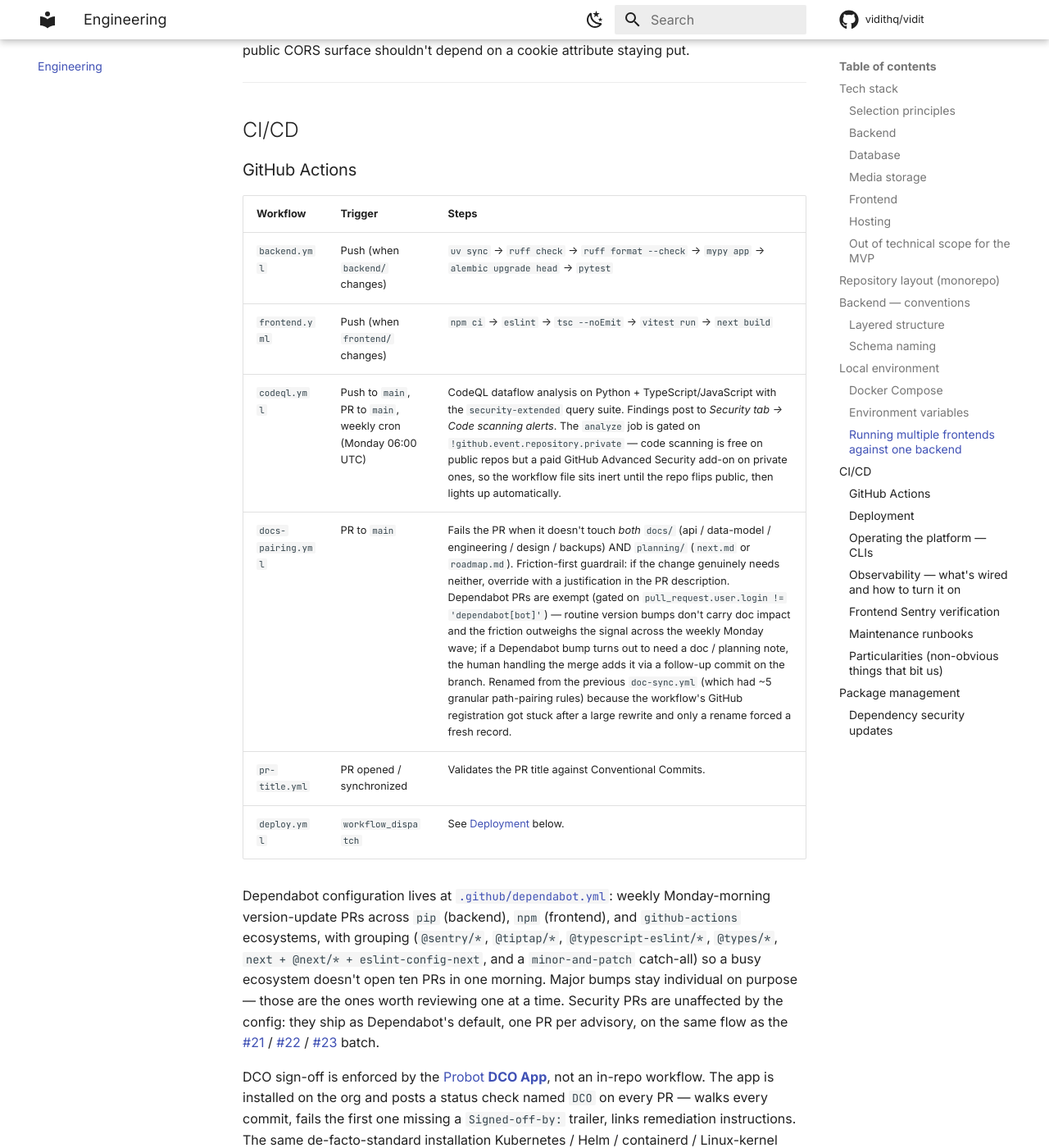
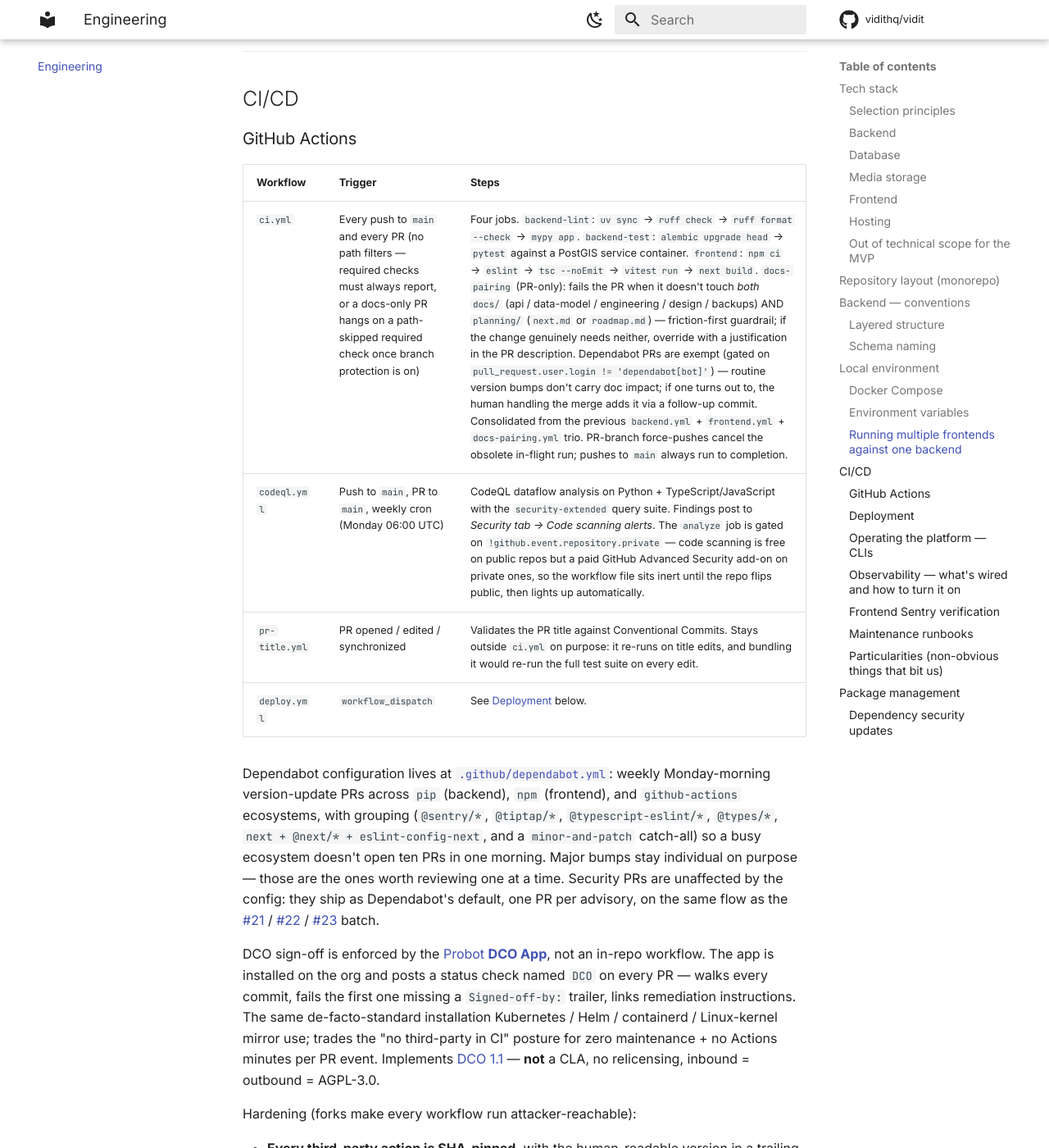
Before and after one commit to vidithq/vidit, an MkDocs documentation site: the page built from docs/engineering.md, in a window 1280 px wide and 1400 px high, scrolled down 8367 px. Shown: the whole window at 82% size. Built offline with MkDocs 1.6.1 and Material for MkDocs 9.7.7, drawn with Linux system fonts in a browser that asks for light colours; comment, search, counter and statistics services are not loaded; some of the changed text lies outside the part shown.

Commit message:
ci: consolidate backend/frontend/docs-pairing into one ci.yml
Three per-commit workflows become one with four jobs (backend-lint,
backend-test, frontend, docs-pairing PR-only, Dependabot exemption
intact). Path filters deliberately dropped: path-skipped required
checks never report and hang the merge button on docs-only PRs once
branch protection is on; the suites are small enough that always-run
wins. PR force-pushes cancel the obsolete in-flight run; main pushes
run to completion. pr-title.yml stays separate — it re-runs on title
edits, and bundling it would re-run the full suite each edit.

Doc sync: AGENTS, CONTRIBUTING, PR template, engineering.md (repo
tree, CI table, branch-protection row, dependency-response note).

Co-Authored-By: Claude Fable 5 <noreply@anthropic.com>
Signed-off-by: vidit-admin <admin@vidit.app>

````diff
--- a/docs/engineering.md
+++ b/docs/engineering.md
@@ -218,10 +218,8 @@ vidit/
 │
 └── .github/
     └── workflows/
-        ├── backend.yml
+        ├── ci.yml                  # per-commit gate: backend + frontend + docs-pairing jobs
         ├── deploy.yml              # manual workflow_dispatch (railway up / vercel deploy)
-        ├── docs-pairing.yml        # PR must touch docs/ AND planning/
-        ├── frontend.yml
         └── pr-title.yml
 ```
 
@@ -301,11 +299,9 @@ In prod, set `CORS_ORIGIN_REGEX=` (empty) in Railway env vars to drop the localh
 
 | Workflow | Trigger | Steps |
 |----------|---------|-------|
-| `backend.yml` | Push (when `backend/` changes) | `uv sync` → `ruff check` → `ruff format --check` → `mypy app` → `alembic upgrade head` → `pytest` |
-| `frontend.yml` | Push (when `frontend/` changes) | `npm ci` → `eslint` → `tsc --noEmit` → `vitest run` → `next build` |
+| `ci.yml` | Every push to `main` and every PR (no path filters — required checks must always report, or a docs-only PR hangs on a path-skipped required check once branch protection is on) | Four jobs. `backend-lint`: `uv sync` → `ruff check` → `ruff format --check` → `mypy app`. `backend-test`: `alembic upgrade head` → `pytest` against a PostGIS service container. `frontend`: `npm ci` → `eslint` → `tsc --noEmit` → `vitest run` → `next build`. `docs-pairing` (PR-only): fails the PR when it doesn't touch *both* `docs/` (api / data-model / engineering / design / backups) AND `planning/` (`next.md` or `roadmap.md`) — friction-first guardrail; if the change genuinely needs neither, override with a justification in the PR description. Dependabot PRs are exempt (gated on `pull_request.user.login != 'dependabot[bot]'`) — routine version bumps don't carry doc impact; if one turns out to, the human handling the merge adds it via a follow-up commit. Consolidated from the previous `backend.yml` + `frontend.yml` + `docs-pairing.yml` trio. PR-branch force-pushes cancel the obsolete in-flight run; pushes to `main` always run to completion. |
 | `codeql.yml` | Push to `main`, PR to `main`, weekly cron (Monday 06:00 UTC) | CodeQL dataflow analysis on Python + TypeScript/JavaScript with the `security-extended` query suite. Findings post to *Security tab → Code scanning alerts*. The `analyze` job is gated on `!github.event.repository.private` — code scanning is free on public repos but a paid GitHub Advanced Security add-on on private ones, so the workflow file sits inert until the repo flips public, then lights up automatically. |
-| `docs-pairing.yml` | PR to `main` | Fails the PR when it doesn't touch *both* `docs/` (api / data-model / engineering / design / backups) AND `planning/` (`next.md` or `roadmap.md`). Friction-first guardrail: if the change genuinely needs neither, override with a justification in the PR description. Dependabot PRs are exempt (gated on `pull_request.user.login != 'dependabot[bot]'`) — routine version bumps don't carry doc impact and the friction outweighs the signal across the weekly Monday wave; if a Dependabot bump turns out to need a doc / planning note, the human handling the merge adds it via a follow-up commit on the branch. Renamed from the previous `doc-sync.yml` (which had ~5 granular path-pairing rules) because the workflow's GitHub registration got stuck after a large rewrite and only a rename forced a fresh record. |
-| `pr-title.yml` | PR opened / synchronized | Validates the PR title against Conventional Commits. |
+| `pr-title.yml` | PR opened / edited / synchronized | Validates the PR title against Conventional Commits. Stays outside `ci.yml` on purpose: it re-runs on title edits, and bundling it would re-run the full test suite on every edit. |
 | `deploy.yml` | `workflow_dispatch` | See [Deployment](#deployment) below. |
 
 Dependabot configuration lives at [`.github/dependabot.yml`](../.github/dependabot.yml): weekly Monday-morning version-update PRs across `pip` (backend), `npm` (frontend), and `github-actions` ecosystems, with grouping (`@sentry/*`, `@tiptap/*`, `@typescript-eslint/*`, `@types/*`, `next + @next/* + eslint-config-next`, and a `minor-and-patch` catch-all) so a busy ecosystem doesn't open ten PRs in one morning. Major bumps stay individual on purpose — those are the ones worth reviewing one at a time. Security PRs are unaffected by the config: they ship as Dependabot's default, one PR per advisory, on the same flow as the [#21](https://github.com/vidithq/vidit/pull/21) / [#22](https://github.com/vidithq/vidit/pull/22) / [#23](https://github.com/vidithq/vidit/pull/23) batch.
@@ -374,7 +370,7 @@ Vercel **Keychain quirk**: CLI ≥ 32 stores tokens in macOS Keychain; the `auth
 | Frontend Sentry | SDK wired in [`frontend/instrumentation-client.ts`](../frontend/instrumentation-client.ts) + [`sentry.server.config.ts`](../frontend/sentry.server.config.ts) + [`sentry.edge.config.ts`](../frontend/sentry.edge.config.ts); booted by [`frontend/instrumentation.ts`](../frontend/instrumentation.ts) which also re-exports `onRequestError = Sentry.captureRequestError` so errors thrown inside nested React Server Components reach Sentry. `Sentry.init(...)` runs only when `NEXT_PUBLIC_SENTRY_DSN` (client) or `SENTRY_DSN` (server / edge) is non-empty. `app/error.tsx` + `app/global-error.tsx` forward caught exceptions via `Sentry.captureException` (React error boundaries are not auto-captured). `next.config.mjs` is wrapped with `withSentryConfig`. | On Vercel set `NEXT_PUBLIC_SENTRY_DSN` (Production) + `SENTRY_DSN` (server runtime) + `NEXT_PUBLIC_SENTRY_ENVIRONMENT=production` + `SENTRY_ENVIRONMENT=production`. For build-time source-map upload also add repo variables `SENTRY_ORG` + `SENTRY_PROJECT` + repo secret `SENTRY_AUTH_TOKEN` ([wired through `deploy.yml`](../.github/workflows/deploy.yml)) and set the same on Vercel. Trigger a `deploy` workflow run. Verification: see [Frontend Sentry verification](#frontend-sentry-verification) below. |
 | Uptime monitor | External. Pings `/health` from outside Railway region to catch outages. | Pick a free tier (UptimeRobot, BetterStack, Hyperping). Add `https://api.vidit.app/health` as an HTTP monitor, 1–5 min cadence, alert routes to owner email + the Vidit Discord webhook. Health endpoint is unauthenticated and returns `{"status":"ok"}`. |
 | CloudWatch budget alarm | External. $20/mo guardrail against a forgotten log-volume spike or a runaway CloudFront-cache-miss bill. | AWS console → Billing → Budgets → Create budget → Cost budget, monthly $20 fixed amount, threshold 80% actual + 100% forecasted → email alert to owner. |
-| Branch protection on `main` | External — requires GitHub Pro on private repos. | GitHub → Settings → Branches → Add rule for `main`: require PR review (1), require CI green (`backend.yml` + `frontend.yml` + `docs-pairing.yml` + `pr-title.yml` + `DCO` — the last name comes from the Probot DCO App, not a workflow file), disallow force-push, disallow deletion. |
+| Branch protection on `main` | External — requires GitHub Pro on private repos. | GitHub → Settings → Branches → Add rule for `main`: require PR review (1), require CI green (the four `ci.yml` jobs — *Backend lint & format*, *Backend tests*, *Frontend lint, type-check, test, build*, *PR touches docs/ and planning/* — plus `pr-title.yml`'s check and `DCO`, the last from the Probot DCO App, not a workflow file), disallow force-push, disallow deletion. `ci.yml` runs un-path-filtered precisely so these required checks always report. |
 
 ### Frontend Sentry verification
 
@@ -451,7 +447,7 @@ Dependabot watches both ecosystems (`pip` on [`backend/uv.lock`](../backend/uv.l
 
 Three flows in practice:
 
-- **Transitive — lockfile-only.** When the vulnerable package is reached through another dep and the resolver can pull the patched version without lifting a top-level constraint, the fix is a `uv lock --upgrade` (backend) or `npm update <pkg>` / `npm audit fix` (frontend) and nothing else. `pyproject.toml` and `package.json` don't move. Bundles the rest of the resolver-drift bumps along with it; gated by `backend.yml` / `frontend.yml` CI green on the lock-only diff.
+- **Transitive — lockfile-only.** When the vulnerable package is reached through another dep and the resolver can pull the patched version without lifting a top-level constraint, the fix is a `uv lock --upgrade` (backend) or `npm update <pkg>` / `npm audit fix` (frontend) and nothing else. `pyproject.toml` and `package.json` don't move. Bundles the rest of the resolver-drift bumps along with it; gated by the `ci.yml` jobs green on the lock-only diff.
 - **Direct — manifest + lock.** When the patched version is outside the current top-level constraint (a SemVer-major bump on a direct dep is the common case), the fix lands the manifest bump in the same PR as the lock refresh. A breaking-change pass is part of the diff; tests and types are the floor, browser smoke for the frontend.
 - **Override-pinned — `npm` `overrides`.** When a transitive `npm` dep ships a CVE and the direct parent can't be lifted in the same PR (e.g., `eslint-config-next` pinned to `^14.2` until the Next migration; `maplibre-gl` on its own release cadence), [`frontend/package.json`](../frontend/package.json) `overrides` force-resolve the patched version with targeted-range syntax (`pkg@<x.y.z` to scope to the vulnerable range only, `parent>pkg` for a single nested path). Universal overrides would force-downgrade safe higher-major lines elsewhere in the tree (e.g., `@sentry/bundler-plugin-core`'s `glob@13`) and trip `npm ls` peer-warning noise that breaks `npm ci` in CI; the targeted forms avoid both. Override values are written as ranges (`^x.y.z`), not exact pins — npm 10 (used by `npm ci` in CI via `actions/setup-node@v4.4.0`) rewrites the consumer's peer-dep range to match the override exactly, so a fixed `"8.5.10"` collapses an `autoprefixer@10` `peer postcss: "^8.1.0"` into `peer postcss: "8.5.10"` and clashes the moment top-level postcss resolves to a higher patch.
 
````
Also changed, not shown: AGENTS.md (+1 -1 lines), CHANGELOG.md (+1 -1 lines), CONTRIBUTING.md (+3 -3 lines), .github/PULL_REQUEST_TEMPLATE.md, 4 other files.
